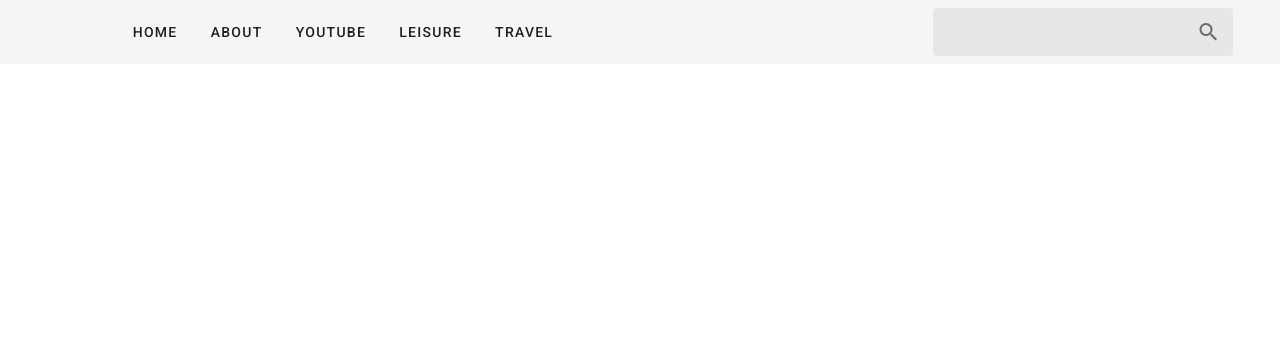
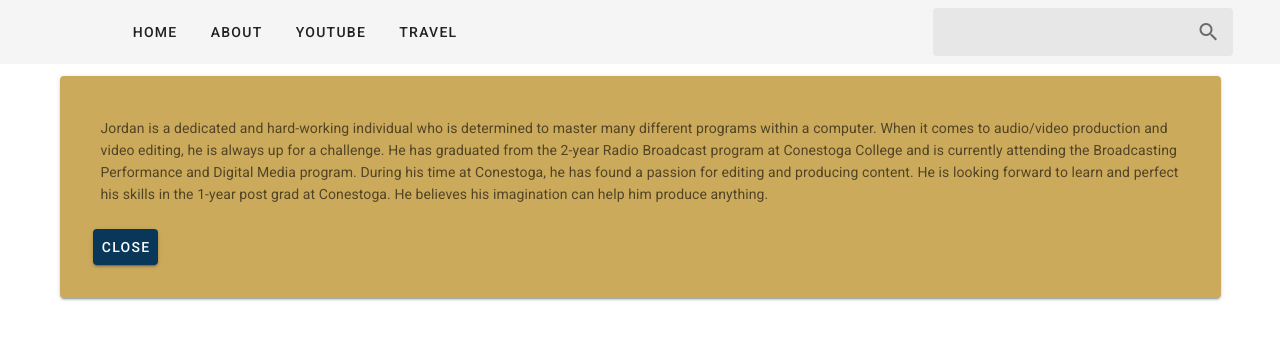
Before and after one commit to mediamalcolm/mediamalcolm, a Vue app: page /about in a window 1280 px wide. Shown: the top 340 px of the page. Built offline with nearby package versions, Linux system fonts and the light colour scheme.

Commit message:
Added about page

```diff
--- /dev/null
+++ b/src/components/home/About.vue
@@ -0,0 +1,35 @@
+<template>
+  <v-container>
+    <v-card
+      color="primary"
+      style="padding: 25px"
+    >
+      <v-card-text>
+        Jordan is a dedicated and hard-working individual who is determined to master many different programs within a
+        computer. When it comes to audio/video production and video editing, he is always up for a challenge.
+        He has graduated from the 2-year Radio Broadcast program at Conestoga College and is currently attending
+        the Broadcasting Performance and Digital Media program. During his time at Conestoga, he has found a passion
+        for editing and producing content.  He is looking forward to learn and perfect his skills in the 1-year post
+        grad at Conestoga. He believes his imagination can help him produce anything.
+      </v-card-text>
+      <v-card-actions>
+        <v-btn
+          color="secondary"
+          to="/"
+        >
+          Close
+        </v-btn>
+      </v-card-actions>
+    </v-card>
+  </v-container>
+</template>
+
+<script>
+  export default {
+    name: 'About',
+  }
+</script>
+
+<style scoped>
+
+</style>
--- a/src/components/home/Article.vue
+++ b/src/components/home/Article.vue
@@ -15,6 +15,8 @@
 </template>
 
 <script>
+  // TODO: Need to make this more generic so that About.vue can use this component too. Make the showArticle computed,
+  // TODO: be a prop instead or use a slot. The close button will also need to change.
   export default {
     name: 'Article',
     computed: {
--- a/src/components/home/Banner.vue
+++ b/src/components/home/Banner.vue
@@ -25,6 +25,7 @@
             color="primary"
             depressed
             round
+            to="/about"
           >
             About Me
           </v-btn>
--- a/src/components/home/Feed.vue
+++ b/src/components/home/Feed.vue
@@ -12,9 +12,6 @@
 </template>
 
 <script>
-  import {
-    mapState,
-  } from 'vuex'
   import FeedCard from '@/components/home/FeedCard'
 
   export default {
@@ -29,7 +26,9 @@
     }),
 
     computed: {
-      ...mapState(['articles']),
+      articles () {
+        return this.$store.getters.articles
+      },
     },
 
   }
--- a/src/data/articles.json
+++ b/src/data/articles.json
@@ -1,17 +1,17 @@
 [
+  {
+    "title": "Vlog",
+    "category": "Youtube",
+    "hero": "moroccandays.jpg",
+    "date": "10/15/2019",
+    "data": "<iframe style=\"min-height:500px;width:100%\" frameBorder=\"0\" src=\"https://www.youtube.com/embed/nyejAGw3xpI\" allowfullscreen=\"true\"/> "
+  },
   {
     "title": "Montage",
     "category": "Youtube",
-    "hero": "moroccandays.jpg",
+    "hero": "autumnclouds.jpg",
     "date": "10/15/2019",
-    "data": "<iframe style=\"min-height:500px;width:100%\" src=\"https://www.youtube.com/embed/B1q0SkijbL8\" allowfullscreen=\"true\"/> "
-  },
-  {
-    "title": "Contigo",
-    "category": "Youtube",
-    "date": "10/15/2019",
-    "hero": "autumnclouds.jpg",
-    "data": "<iframe style=\"min-height:500px;width:100%\" src=\"https://www.youtube.com/embed/e9VP4QjXWW8\" allowfullscreen=\"true\"/> "
+    "data": "<iframe style=\"min-height:500px;width:100%\" frameBorder=\"0\" src=\"https://www.youtube.com/embed/B1q0SkijbL8\" allowfullscreen=\"true\"/> "
   },
   {
     "title": "The Adventure Begins",
@@ -23,7 +23,7 @@
     "category": "Youtube",
     "hero": "christmas.jpg",
     "date": "10/15/2019",
-    "data": "<iframe style=\"min-height:500px;width:100%\" src=\"https://www.youtube.com/embed/8srYPJNBMK8\" allowfullscreen=\"true\"/> "
+    "data": "<iframe style=\"min-height:500px;width:100%\" frameBorder=\"0\" src=\"https://www.youtube.com/embed/8srYPJNBMK8\" allowfullscreen=\"true\"/> "
 
   },
   {
@@ -31,7 +31,7 @@
     "category": "Youtube",
     "hero": "july4.jpg",
     "date": "10/15/2019",
-    "data": "<iframe style=\"min-height:500px;width:100%\" src=\"https://www.youtube.com/embed/uMGcpz8EduQ\" allowfullscreen=\"true\"/> "
+    "data": "<iframe style=\"min-height:500px;width:100%\" frameBorder=\"0\" src=\"https://www.youtube.com/embed/uMGcpz8EduQ\" allowfullscreen=\"true\"/> "
 
   },
   {
@@ -39,13 +39,15 @@
     "category": "Youtube",
     "hero": "firepots.jpg",
     "date": "10/15/2019",
-    "data": "<iframe style=\"min-height:500px;width:100%\" src=\"https://www.youtube.com/embed/7kOMtsEj3O8\" allowfullscreen=\"true\"/> "
+    "data": "<iframe style=\"min-height:500px;width:100%\" frameBorder=\"0\" src=\"https://www.youtube.com/embed/7kOMtsEj3O8\" allowfullscreen=\"true\"/> "
 
   },
   {
-    "title": "Water Ventures",
-    "category": "Leisure",
-    "hero": "jellyfish.jpg"
+    "title": "Contigo",
+    "category": "Youtube",
+    "hero": "jellyfish.jpg",
+    "date": "10/15/2019",
+    "data": "<iframe style=\"min-height:500px;width:100%\" frameBorder=\"0\" src=\"https://www.youtube.com/embed/B1q0SkijbL8\" allowfullscreen=\"true\"/> "
   },
   {
     "title": "Mt. Zekial",
--- a/src/router.js
+++ b/src/router.js
@@ -1,6 +1,8 @@
 import Vue from 'vue'
 import Router from 'vue-router'
-import Home from './components/home/Index.vue'
+import Index from './components/home/Index.vue'
+import About from './components/home/About.vue'
+
 
 Vue.use(Router)
 
@@ -11,7 +13,12 @@ export default new Router({
     {
       path: '/',
       name: 'home',
-      component: Home,
+      component: Index,
+    },
+    {
+      path: '/about',
+      name: 'about',
+      component: About,
     },
   ],
 })
--- a/src/store.js
+++ b/src/store.js
@@ -20,6 +20,9 @@ export default new Vuex.Store({
     ],
   },
   getters: {
+    articles: state => {
+      return state.articles;
+    },
     categories: state => {
       const categories = []
 
```
Also changed, not shown: 1 other file (tests, documents, lock files or other folders).
